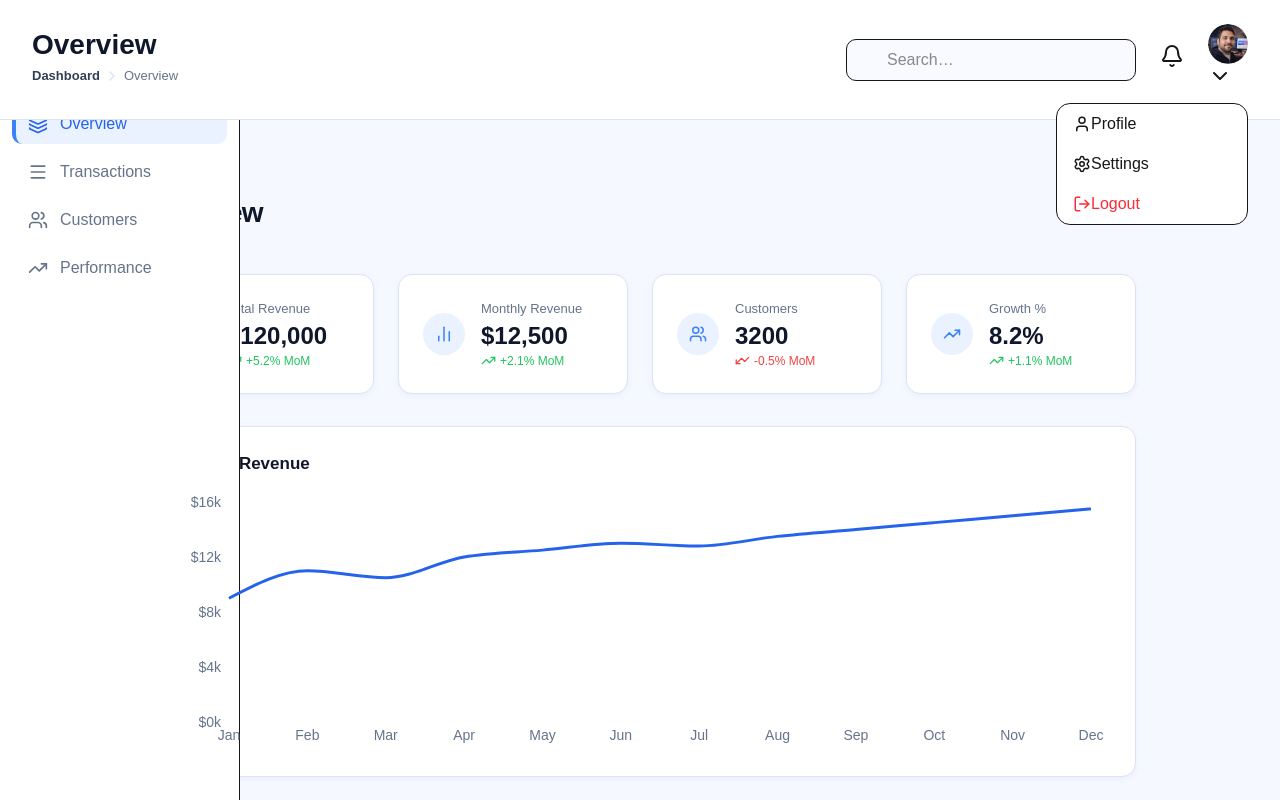
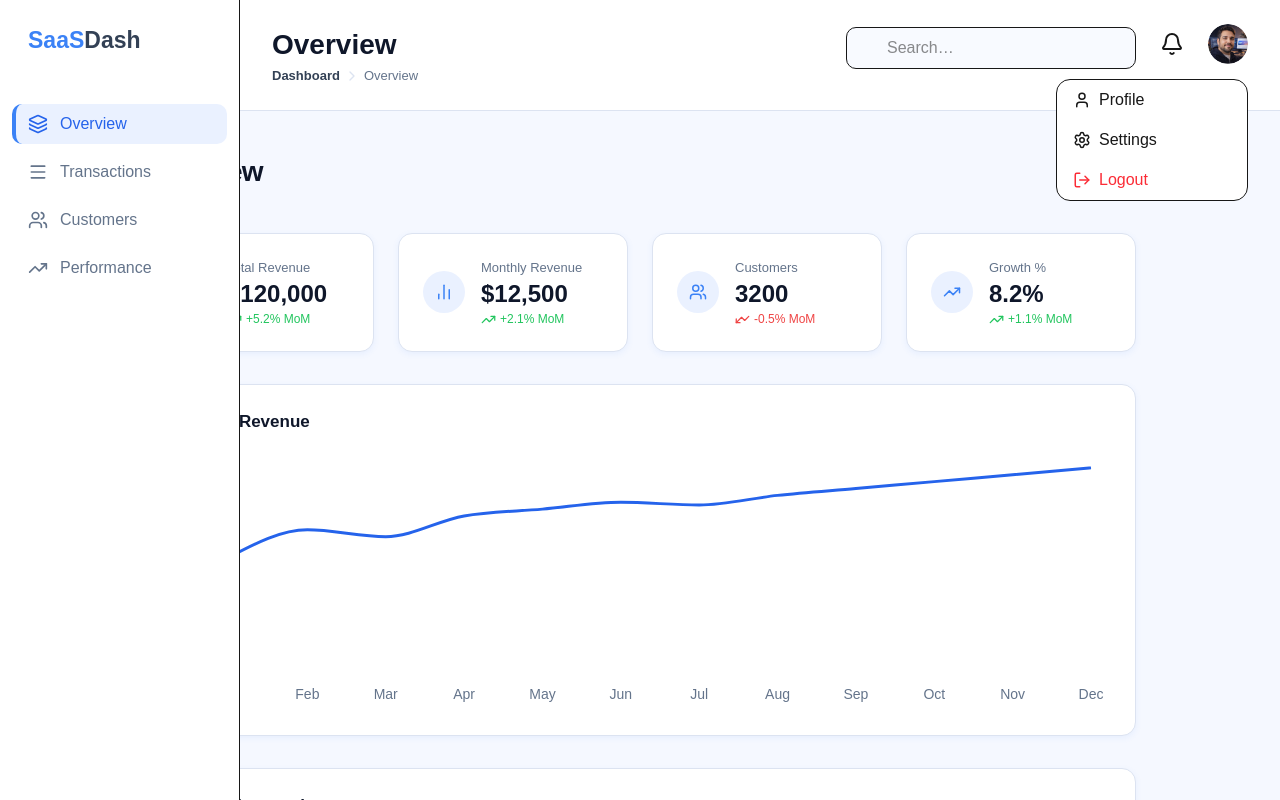
Before and after one commit to Yunex-x/dashboard, a Next.js app: page /overview in a window 1280 px wide. Both pictures are taken after a click on the button 1228 px from the left and 56 px from the top of the page. Shown: the top 800 px of the page. Built offline with nearby package versions, Linux system fonts and the light colour scheme.

Commit message:
polishing

```diff
--- a/app/(dashboard)/layout.tsx
+++ b/app/(dashboard)/layout.tsx
@@ -7,11 +7,11 @@ export default function DashboardLayout({
   children: React.ReactNode;
 }) {
   return (
-    <div className="flex min-h-screen bg-[#F5F8FF]">
+    <div className="flex min-h-screen  bg-[#F5F8FF]">
       <Sidebar />
       <div className="flex flex-1 flex-col min-h-screen">
         <Header />
-        <main className="flex-1 p-4 md:p-8">{children}</main>
+        <main className="flex-1 ">{children}</main>
       </div>
     </div>
   );
--- a/app/components/layout/header.tsx
+++ b/app/components/layout/header.tsx
@@ -3,7 +3,6 @@
 import Link from "next/link";
 import {
   Bell,
-  ChevronDown,
   ChevronRight,
   LogOut,
   Settings,
@@ -51,16 +50,15 @@ export default function Header() {
 
   return (
     <header className="px-8 py-6 bg-white border-b border-[#DCE3F1] sticky top-0 z-20">
-      <div className="flex justify-between items-start">
+      <div className="pl-60 flex justify-between items-start">
         <div>
-          <h1 className="text-[28px] font-bold text-[#0F172A]">
+          <h1 className="hidden md:block text-[28px] font-bold text-[#0F172A]">
             {routeTitles[pathname] || "Dashboard"}
           </h1>
           <Breadcrumbs pathname={pathname} />
         </div>
 
         <div className="flex items-center gap-6">
-          {/* Search */}
           <form
             className="hidden lg:block relative w-[290px]"
             onSubmit={(e) => {
@@ -88,7 +86,6 @@ export default function Header() {
             )}
           </form>
 
-          {/* Notifications */}
           <div className="relative">
             <button
               ref={refs.notifRef}
@@ -114,14 +111,17 @@ export default function Header() {
             )}
           </div>
 
-          {/* Avatar */}
           <div className="relative">
             <button
               ref={refs.buttonRef}
               onClick={() => setDropdownOpen((o) => !o)}
+              className="focus:outline-none"
             >
-              <img src="/avatar.png" className="w-10 h-10 rounded-full" />
-              <ChevronDown />
+              <img
+                src="/avatar.png"
+                className="w-10 h-10 rounded-full cursor-pointer"
+                alt="avatar"
+              />
             </button>
 
             {dropdownOpen && (
@@ -129,13 +129,13 @@ export default function Header() {
                 ref={refs.dropdownRef}
                 className="absolute right-0 mt-2 w-48 bg-white border rounded-[14px]"
               >
-                <button className="flex items-center px-4 py-2">
+                <button className="flex items-center gap-2 px-4 py-2 w-full">
                   <User size={18} /> Profile
                 </button>
-                <button className="flex items-center px-4 py-2">
+                <button className="flex items-center gap-2 px-4 py-2 w-full">
                   <Settings size={18} /> Settings
                 </button>
-                <button className="flex items-center px-4 py-2 text-red-500">
+                <button className="flex items-center gap-2 px-4 py-2 w-full text-red-500">
                   <LogOut size={18} /> Logout
                 </button>
               </div>
--- a/app/components/layout/sidebar.tsx
+++ b/app/components/layout/sidebar.tsx
@@ -12,7 +12,7 @@ export default function Sidebar() {
     <>
       {/* Mobile button */}
       <button
-        className="md:hidden fixed top-4 left-4 z-30 p-2 bg-white rounded-[10px]"
+        className="md:hidden fixed top-4 left-4 z-50 p-2 bg-white rounded-[10px]"
         onClick={openSidebar}
         aria-label="Open sidebar"
       >
@@ -21,13 +21,16 @@ export default function Sidebar() {
 
       <aside
         className={`
-          fixed top-0 left-0 h-screen w-60 bg-white border-r
-          transition-transform duration-300
+          fixed inset-y-0 left-0
+          w-60 bg-white border-r
+          transform transition-transform duration-300
+          z-50
           ${open ? "translate-x-0" : "-translate-x-full"}
           md:translate-x-0
+          overflow-y-auto
         `}
       >
-        <div className="flex items-center h-20 px-7 relative">
+        <div className="flex items-center h-20 px-7 relative shrink-0">
           <span className="text-[23px] font-bold text-[#3B82F6]">
             SaaS<span className="text-[#334155]">Dash</span>
           </span>
@@ -41,13 +44,13 @@ export default function Sidebar() {
           </button>
         </div>
 
-        <nav className="flex flex-col gap-2 mt-6 px-3">
+        <nav className="flex flex-col gap-2 mt-6 px-3 pb-6">
           {sidebarMenu.map(({ label, icon: Icon, route }) => {
             const active = isActive(route);
 
             return (
               <Link
-                key={label}
+                key={route}
                 href={route}
                 onClick={closeSidebar}
                 className={`
@@ -66,13 +69,11 @@ export default function Sidebar() {
             );
           })}
         </nav>
-
-        <div className="flex-1" />
       </aside>
 
       {open && (
         <div
-          className="fixed inset-0 bg-black/30 z-30 md:hidden"
+          className="fixed inset-0 bg-black/30 z-40 md:hidden"
           onClick={closeSidebar}
         />
       )}
--- a/app/layout.tsx
+++ b/app/layout.tsx
@@ -18,7 +18,7 @@ export default function RootLayout({
 }) {
   return (
     <html lang="en" className={inter.variable}>
-      <body className="antialiased bg-gray-50 font-sans">
+      <body className="antialiased   font-sans">
         {children}
       </body>
     </html>
```
